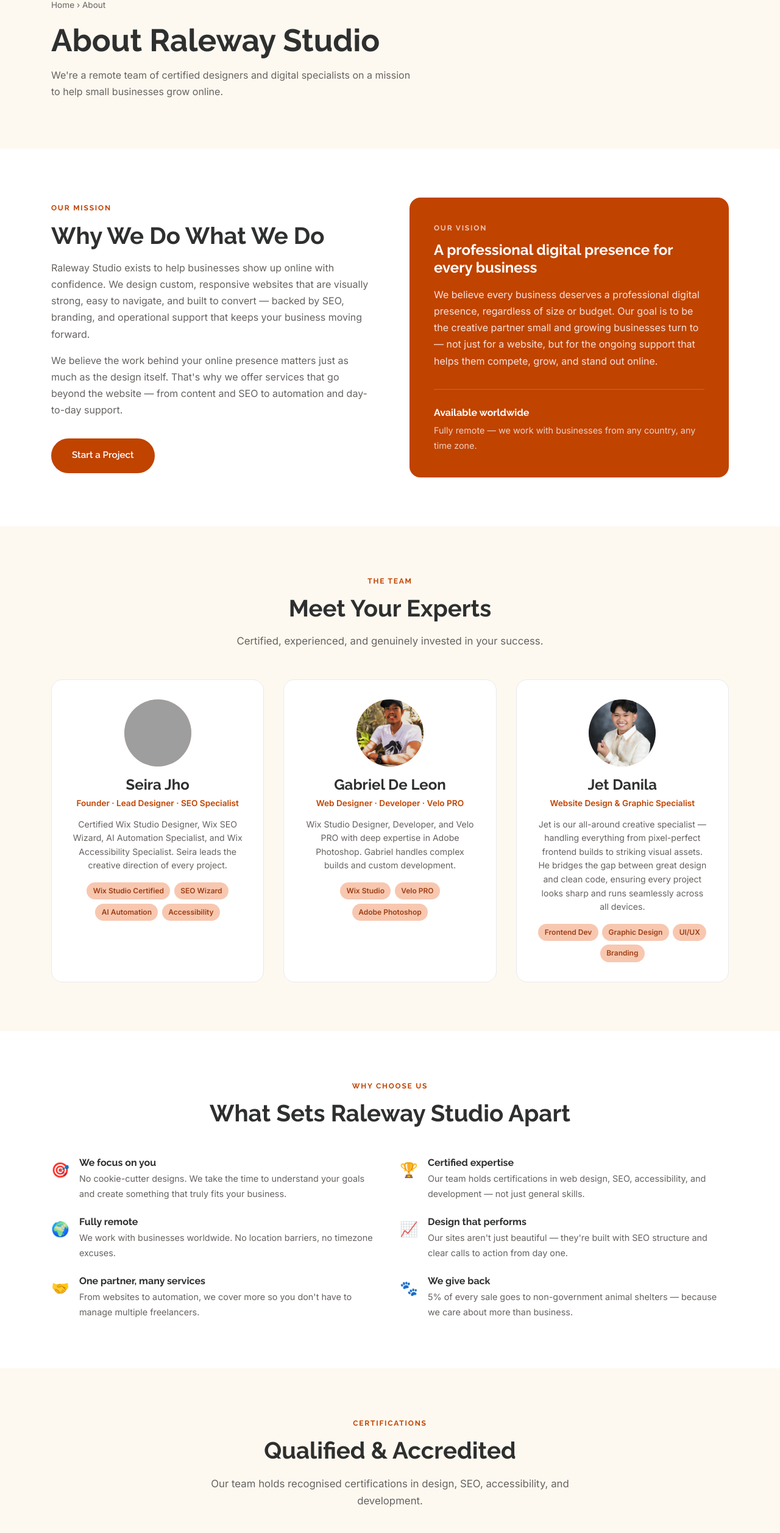
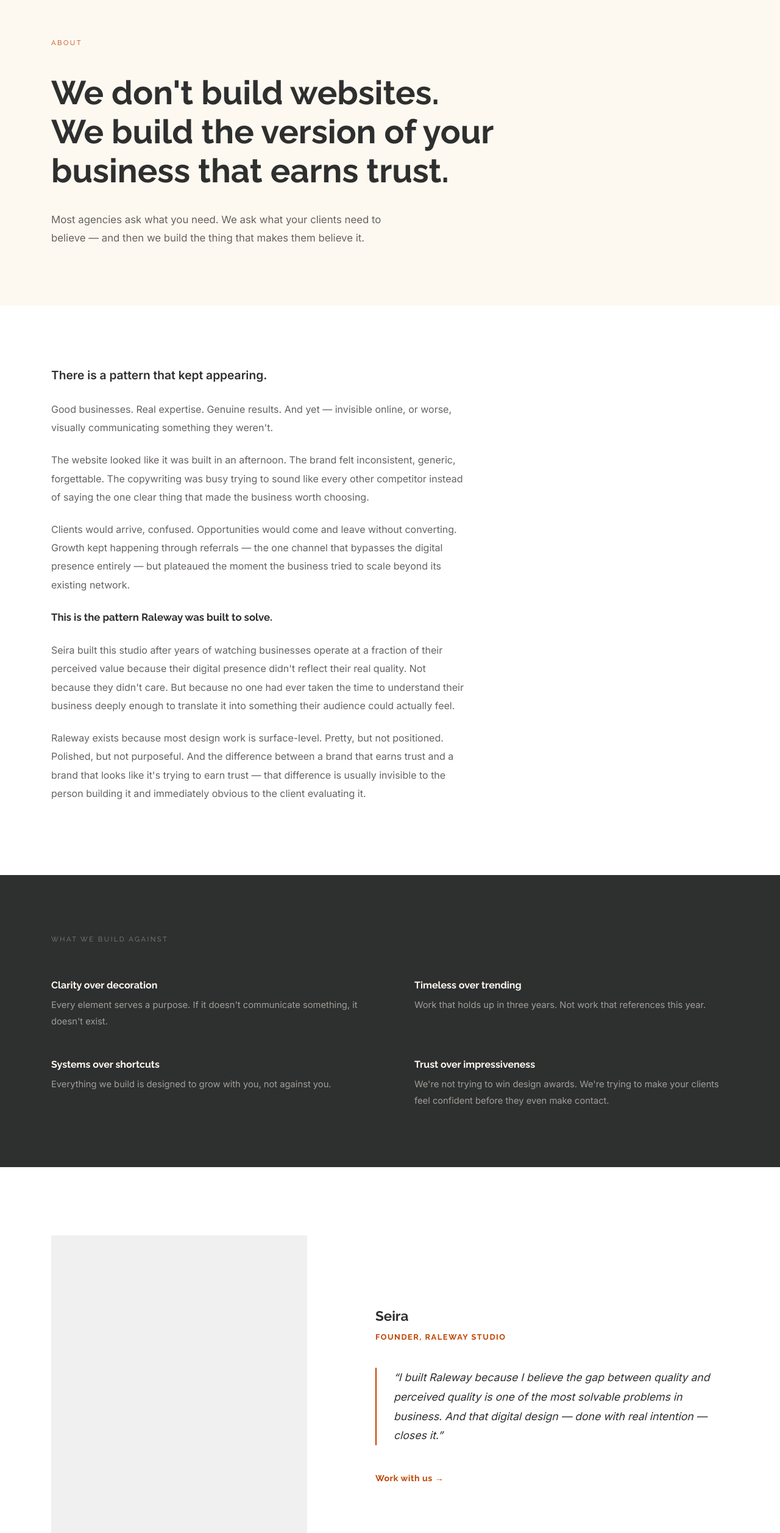
Before and after one commit to Shizune07/raleway-studio, a Next.js app: page /about in a window 1280 px wide. Shown: the part 140-2654 px from the top of the page at 61% size. Built offline with nearby package versions, Linux system fonts and the light colour scheme; no server answers; grey boxes are pictures that could not be loaded.

Commit message:
feat: rewrite About page with new copy and structure

```diff
--- a/app/about/page.tsx
+++ b/app/about/page.tsx
@@ -1,204 +1,145 @@
 import type { Metadata } from 'next'
 import Link from 'next/link'
-import Image from 'next/image'
 import JsonLd from '@/components/JsonLd'
-import { client, teamMembersQuery, urlFor } from '@/lib/sanity'
 
 export const metadata: Metadata = {
-  title: 'About Raleway Studio | Remote Web Design & Digital Services',
-  description: 'Meet the team behind Raleway Studio — certified web designers and digital specialists helping small businesses grow online, remotely, from anywhere in the world.',
-  alternates: { canonical: 'https://www.ralewaystudio.com/about' },
-  openGraph: { url: 'https://www.ralewaystudio.com/about' },
+  title: 'About — Raleway Studio',
+  description:
+    'Raleway Studio is a premium digital design studio. We help businesses close the gap between their real quality and how they appear online.',
 }
 
-const fallbackTeam = [
-  {
-    name: 'Seira Jho',
-    role: 'Founder · Lead Designer · SEO Specialist',
-    img: '/assets/seira-jho.jpg',
-    imgStyle: { objectFit: 'cover' as const, objectPosition: 'center 15%' },
-    bio: 'Certified Wix Studio Designer, Wix SEO Wizard, AI Automation Specialist, and Wix Accessibility Specialist. Seira leads the creative direction of every project.',
-    badges: ['Wix Studio Certified','SEO Wizard','AI Automation','Accessibility'],
-  },
-  {
-    name: 'Gabriel De Leon',
-    role: 'Web Designer · Developer · Velo PRO',
-    img: '/assets/gabriel-de-leon.jpg',
-    imgStyle: { objectFit: 'cover' as const, objectPosition: 'center' },
-    bio: 'Wix Studio Designer, Developer, and Velo PRO with deep expertise in Adobe Photoshop. Gabriel handles complex builds and custom development.',
-    badges: ['Wix Studio','Velo PRO','Adobe Photoshop'],
-  },
-  {
-    name: 'Jet Danila',
-    role: 'Website Design & Graphic Specialist',
-    img: '/assets/jet-danila.jpg',
-    imgStyle: { objectFit: 'cover' as const, objectPosition: 'center' },
-    bio: 'Jet is our all-around creative specialist — handling everything from pixel-perfect frontend builds to striking visual assets. He bridges the gap between great design and clean code, ensuring every project looks sharp and runs seamlessly across all devices.',
-    badges: ['Frontend Dev','Graphic Design','UI/UX','Branding'],
-  },
-]
-
-const whyUs = [
-  { icon: '🎯', title: 'We focus on you', desc: 'No cookie-cutter designs. We take the time to understand your goals and create something that truly fits your business.' },
-  { icon: '🏆', title: 'Certified expertise', desc: 'Our team holds certifications in web design, SEO, accessibility, and development — not just general skills.' },
-  { icon: '🌍', title: 'Fully remote', desc: 'We work with businesses worldwide. No location barriers, no timezone excuses.' },
-  { icon: '📈', title: 'Design that performs', desc: 'Our sites aren\'t just beautiful — they\'re built with SEO structure and clear calls to action from day one.' },
-  { icon: '🤝', title: 'One partner, many services', desc: 'From websites to automation, we cover more so you don\'t have to manage multiple freelancers.' },
-  { icon: '🐾', title: 'We give back', desc: '5% of every sale goes to non-government animal shelters — because we care about more than business.' },
-]
-
-const certImages = [
-  { src: 'https://static.wixstatic.com/media/3837bb_c9ccc56b8930482291a59a44733b20a4~mv2.png', alt: 'Wix Studio Accessibility Specialist certificate' },
-  { src: 'https://static.wixstatic.com/media/3837bb_0e2b69006fe742df847efad8bf1d397e~mv2.jpeg', alt: 'LinkedIn Learning Brand Design Foundation certificate' },
-  { src: 'https://static.wixstatic.com/media/3837bb_4d0915d0dc04445494f24ed0f1ea9280~mv2.png', alt: 'LinkedIn Learning UX for Web Design certificate' },
-  { src: 'https://static.wixstatic.com/media/3837bb_a44ae255c48f43178d4ebd41043e9328~mv2.png', alt: 'LinkedIn Learning SEO Content Writing certificate' },
-  { src: 'https://static.wixstatic.com/media/3837bb_8554aa3ab75847439630475ce220f161~mv2.jpeg', alt: 'LinkedIn Learning SEO Foundation certificate' },
-  { src: 'https://static.wixstatic.com/media/3837bb_a7d5041ddb7d40f980b9cdb7c6304c26~mv2.png', alt: 'Web Accessibility badge' },
-]
-
-const aboutSchema = {
+const schemaOrg = {
   '@context': 'https://schema.org',
   '@type': 'AboutPage',
-  name: 'About Raleway Studio | Remote Web Design & Digital Services',
-  url: 'https://www.ralewaystudio.com/about',
-  description: 'Meet the team behind Raleway Studio — certified web designers and digital specialists helping small businesses grow online, remotely, from anywhere in the world.',
-  inLanguage: 'en',
-  isPartOf: { '@type': 'WebSite', url: 'https://www.ralewaystudio.com' },
-  breadcrumb: {
-    '@type': 'BreadcrumbList',
-    itemListElement: [
-      { '@type': 'ListItem', position: 1, name: 'Home', item: 'https://www.ralewaystudio.com/' },
-      { '@type': 'ListItem', position: 2, name: 'About', item: 'https://www.ralewaystudio.com/about' },
-    ],
+  name: 'About Raleway Studio',
+  description:
+    'Raleway Studio helps businesses close the gap between their real quality and how they appear online.',
+  url: 'https://ralewaystudio.com/about',
+  mainEntity: {
+    '@type': 'Organization',
+    name: 'Raleway Studio',
+    url: 'https://ralewaystudio.com',
+    founder: {
+      '@type': 'Person',
+      name: 'Seira',
+      jobTitle: 'Founder',
+    },
   },
 }
 
-export default async function AboutPage() {
-  // Fetch from Sanity; fall back to hardcoded if studio is empty
-  const sanityTeam = await client.fetch(teamMembersQuery).catch(() => [])
-  const team = sanityTeam.length > 0
-    ? sanityTeam.map((m: any) => ({
-        name: m.name,
-        role: m.role,
-        img: m.photo?.asset?.url ? urlFor(m.photo).width(220).height(220).fit('crop').url() : null,
-        imgStyle: { objectFit: 'cover' as const, objectPosition: 'center 15%' },
-        bio: m.bio,
-        badges: m.badges || [],
-      }))
-    : fallbackTeam
-
+export default function AboutPage() {
   return (
     <>
-      <JsonLd data={aboutSchema} />
-      <section className="page-hero">
+      <JsonLd data={schemaOrg} />
+      <main>
+
+        {/* ── Hero ── */}
+        <section className="about-hero">
           <div className="container">
-          <nav className="breadcrumb"><Link href="/">Home</Link> › About</nav>
-          <h1>About Raleway Studio</h1>
-          <p>We&apos;re a remote team of certified designers and digital specialists on a mission to help small businesses grow online.</p>
+            <span className="about-hero__eyebrow">About</span>
+            <h1 className="about-hero__h1">
+              We don&apos;t build websites.<br />
+              We build the version of your business that earns trust.
+            </h1>
+            <p className="about-hero__sub">
+              Most agencies ask what you need. We ask what your clients need to
+              believe — and then we build the thing that makes them believe it.
+            </p>
           </div>
         </section>
 
-      {/* Mission & Vision */}
-      <section className="section">
+        {/* ── Story ── */}
+        <section className="about-story">
           <div className="container">
-          <div className="two-col">
-            <div>
-              <span className="section-label">Our Mission</span>
-              <h2 className="section-title">Why We Do What We Do</h2>
-              <p>Raleway Studio exists to help businesses show up online with confidence. We design custom, responsive websites that are visually strong, easy to navigate, and built to convert — backed by SEO, branding, and operational support that keeps your business moving forward.</p>
-              <p>We believe the work behind your online presence matters just as much as the design itself. That&apos;s why we offer services that go beyond the website — from content and SEO to automation and day-to-day support.</p>
-              <Link href="/contact" className="btn btn-primary" style={{marginTop:'1rem',display:'inline-block'}}>Start a Project</Link>
+            <div className="about-story__body">
+              <p className="about-story__lead">There is a pattern that kept appearing.</p>
+              <p>
+                Good businesses. Real expertise. Genuine results. And yet — invisible
+                online, or worse, visually communicating something they weren&apos;t.
+              </p>
+              <p>
+                The website looked like it was built in an afternoon. The brand felt
+                inconsistent, generic, forgettable. The copywriting was busy trying to
+                sound like every other competitor instead of saying the one clear thing
+                that made the business worth choosing.
+              </p>
+              <p>
+                Clients would arrive, confused. Opportunities would come and leave
+                without converting. Growth kept happening through referrals — the one
+                channel that bypasses the digital presence entirely — but plateaued the
+                moment the business tried to scale beyond its existing network.
+              </p>
+              <p className="about-story__pivot">
+                This is the pattern Raleway was built to solve.
+              </p>
+              <p>
+                Seira built this studio after years of watching businesses operate at a
+                fraction of their perceived value because their digital presence didn&apos;t
+                reflect their real quality. Not because they didn&apos;t care. But because
+                no one had ever taken the time to understand their business deeply enough
+                to translate it into something their audience could actually feel.
+              </p>
+              <p>
+                Raleway exists because most design work is surface-level. Pretty, but
+                not positioned. Polished, but not purposeful. And the difference between
+                a brand that earns trust and a brand that looks like it&apos;s trying to earn
+                trust — that difference is usually invisible to the person building it
+                and immediately obvious to the client evaluating it.
+              </p>
             </div>
-            <div style={{background:'var(--primary)',borderRadius:'var(--radius-lg)',padding:'2.5rem',color:'white'}}>
-              <span className="section-label" style={{color:'rgba(255,255,255,0.7)'}}>Our Vision</span>
-              <h3 style={{color:'white',marginBottom:'1rem',fontSize:'1.5rem'}}>A professional digital presence for every business</h3>
-              <p style={{color:'rgba(255,255,255,0.85)'}}>We believe every business deserves a professional digital presence, regardless of size or budget. Our goal is to be the creative partner small and growing businesses turn to — not just for a website, but for the ongoing support that helps them compete, grow, and stand out online.</p>
-              <div style={{marginTop:'2rem',paddingTop:'1.5rem',borderTop:'1px solid rgba(255,255,255,0.2)'}}>
-                <div style={{fontFamily:'var(--font-raleway)',fontWeight:700,color:'white',marginBottom:'0.25rem'}}>Available worldwide</div>
-                <div style={{fontSize:'0.9rem',color:'rgba(255,255,255,0.75)'}}>Fully remote — we work with businesses from any country, any time zone.</div>
           </div>
+        </section>
+
+        {/* ── Standards ── */}
+        <section className="about-standards">
+          <div className="container">
+            <span className="about-standards__label">What we build against</span>
+            <div className="about-standards__grid">
+              <div className="about-standard">
+                <h3>Clarity over decoration</h3>
+                <p>Every element serves a purpose. If it doesn&apos;t communicate something, it doesn&apos;t exist.</p>
+              </div>
+              <div className="about-standard">
+                <h3>Timeless over trending</h3>
+                <p>Work that holds up in three years. Not work that references this year.</p>
+              </div>
+              <div className="about-standard">
+                <h3>Systems over shortcuts</h3>
+                <p>Everything we build is designed to grow with you, not against you.</p>
+              </div>
+              <div className="about-standard">
+                <h3>Trust over impressiveness</h3>
+                <p>We&apos;re not trying to win design awards. We&apos;re trying to make your clients feel confident before they even make contact.</p>
               </div>
             </div>
           </div>
         </section>
 
-      {/* Team */}
-      <section className="section section--light">
+        {/* ── Founder ── */}
+        <section className="about-founder">
           <div className="container">
-          <div className="text-center">
-            <span className="section-label">The Team</span>
-            <h2 className="section-title">Meet Your Experts</h2>
-            <p className="section-subtitle">Certified, experienced, and genuinely invested in your success.</p>
+            <div className="about-founder__inner">
+              <div className="about-founder__portrait" aria-hidden="true">
+                {/* Swap this div for an <img> or next/image once the portrait file is ready */}
+                <div className="about-founder__placeholder" />
               </div>
-          <div style={{display:'grid',gridTemplateColumns:'repeat(auto-fit,minmax(280px,1fr))',gap:'2rem',marginTop:'3rem'}}>
-            {team.map((m: any) => (
-              <div key={m.name} style={{background:'var(--white)',border:'1px solid var(--border)',borderRadius:'var(--radius-lg)',padding:'2rem',textAlign:'center'}}>
-                <div style={{width:110,height:110,borderRadius:'50%',overflow:'hidden',margin:'0 auto 1rem',background:'var(--primary-light)',position:'relative'}}>
-                  {m.img ? (
-                    <Image src={m.img} alt={m.name} fill style={{objectFit:'cover', objectPosition: m.imgStyle?.objectPosition || 'center'}} unoptimized={m.img.startsWith('https://cdn.sanity.io')} />
-                  ) : (
-                    <span style={{fontSize:'2rem',fontWeight:800,color:'var(--primary)',position:'absolute',inset:0,display:'flex',alignItems:'center',justifyContent:'center'}}>{m.name.split(' ').map((n:string)=>n[0]).join('')}</span>
-                  )}
+              <div className="about-founder__content">
+                <p className="about-founder__name">Seira</p>
+                <p className="about-founder__title">Founder, Raleway Studio</p>
+                <blockquote className="about-founder__quote">
+                  &ldquo;I built Raleway because I believe the gap between quality and
+                  perceived quality is one of the most solvable problems in business.
+                  And that digital design — done with real intention — closes it.&rdquo;
+                </blockquote>
+                <Link href="/start" className="about-founder__cta">
+                  Work with us →
+                </Link>
               </div>
-                <h3 style={{marginBottom:'0.25rem'}}>{m.name}</h3>
-                <div style={{color:'var(--primary)',fontWeight:600,fontSize:'0.85rem',marginBottom:'0.75rem'}}>{m.role}</div>
-                <p style={{fontSize:'0.88rem',lineHeight:1.6,marginBottom:'1rem'}}>{m.bio}</p>
-                <div style={{display:'flex',flexWrap:'wrap',gap:'0.4rem',justifyContent:'center'}}>
-                  {m.badges.map((b: any) => (
-                    <span key={b} style={{background:'var(--primary-light)',color:'var(--primary-dark)',fontSize:'0.75rem',fontWeight:700,padding:'0.25rem 0.65rem',borderRadius:50}}>{b}</span>
-                  ))}
-                </div>
-              </div>
-            ))}
             </div>
           </div>
         </section>
 
-      {/* Why Choose Us */}
-      <section className="section">
-        <div className="container">
-          <div className="text-center">
-            <span className="section-label">Why Choose Us</span>
-            <h2 className="section-title">What Sets Raleway Studio Apart</h2>
-          </div>
-          <div className="features-grid" style={{marginTop:'3rem'}}>
-            {whyUs.map(item => (
-              <div className="feature" key={item.title}>
-                <div className="feature__icon">{item.icon}</div>
-                <div><h3>{item.title}</h3><p>{item.desc}</p></div>
-              </div>
-            ))}
-          </div>
-        </div>
-      </section>
-
-      {/* Certifications */}
-      <section className="section section--light">
-        <div className="container">
-          <div className="text-center">
-            <span className="section-label">Certifications</span>
-            <h2 className="section-title">Qualified &amp; Accredited</h2>
-            <p className="section-subtitle">Our team holds recognised certifications in design, SEO, accessibility, and development.</p>
-          </div>
-          <div style={{display:'flex',flexWrap:'wrap',gap:'1.5rem',justifyContent:'center',marginTop:'2.5rem',alignItems:'center'}}>
-            {certImages.map(cert => (
-              <Image key={cert.src} src={cert.src} alt={cert.alt} width={160} height={80} style={{objectFit:'contain',height:80,width:'auto'}} />
-            ))}
-          </div>
-        </div>
-      </section>
-
-      {/* CTA */}
-      <section className="cta-banner">
-        <div className="container">
-          <h2>Let&apos;s Work Together</h2>
-          <p>Reach out and let&apos;s talk about what your business needs.</p>
-          <div className="btn-group" style={{justifyContent:'center'}}>
-            <Link href="/contact" className="btn btn-white">Get in Touch</Link>
-            <Link href="/pricing" className="btn btn-outline" style={{borderColor:'rgba(255,255,255,0.5)',color:'white'}}>View Pricing</Link>
-          </div>
-        </div>
-      </section>
+      </main>
     </>
   )
 }
```
Lines whose indentation alone changed are shown as unchanged.
